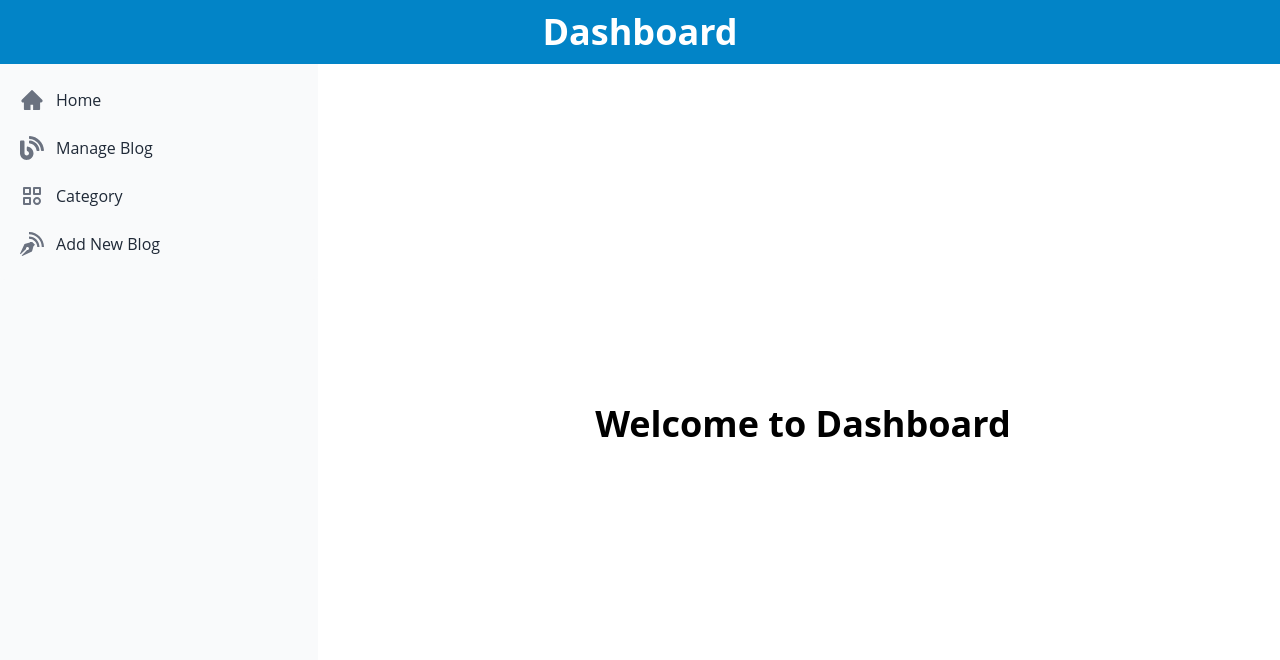
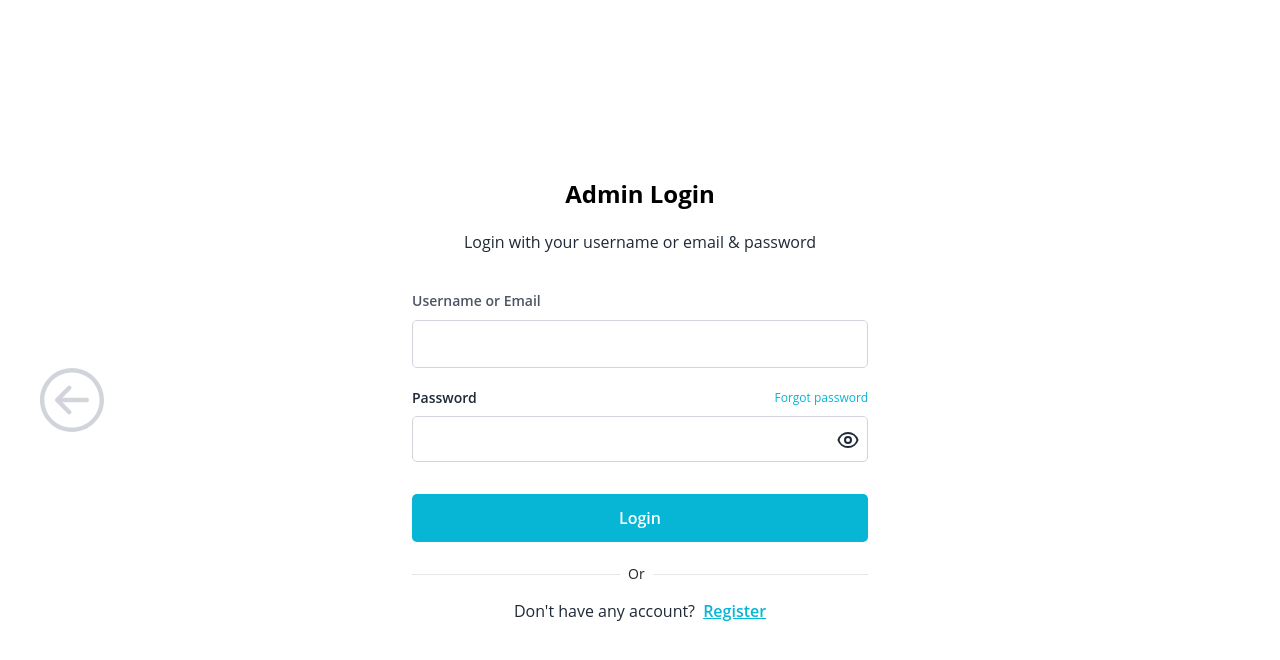
Before and after one commit to shamim-42/SoftwareEngineerPortfolio-NextjsFrontend, a Next.js app: page /dashboard in a window 1280 px wide. Shown: the top 660 px of the page. Built offline with nearby package versions, Linux system fonts and the light colour scheme; no server answers; what little-state-machine would draw is missing.

Commit message:
Admin login for Dashboard

```diff
--- a/pages/dashboard/index.tsx
+++ b/pages/dashboard/index.tsx
@@ -10,4 +10,6 @@ const Dashboard = () => {
   );
 };
 
+Dashboard.authenticationRequired = true;
+
 export default Dashboard;
--- a/pages/dashboard/manage.tsx
+++ b/pages/dashboard/manage.tsx
@@ -16,6 +16,7 @@ const ManageBlog = (props: { dehydratedState: { queries: any[] } }) => {
 
   const deleteBlog = (id: number) => {
     client.blogData.deleteBlog(id).then((res: any) => {
+      console.log(res);
       if (res?.data) {
         toast.success('Blog Deleted Successfully!', {
           position: 'top-center',
@@ -32,6 +33,8 @@ const ManageBlog = (props: { dehydratedState: { queries: any[] } }) => {
           const blogs = prev.filter((blog: { id: number }) => blog.id !== id);
           return blogs;
         });
+      } else if (res?.error) {
+        console.log(res?.error);
       }
     });
   };
--- a/pages/profile.tsx
+++ b/pages/profile.tsx
@@ -2,17 +2,17 @@ import HomeLayout from '@/components/layouts/_home';
 import SectionBlock from '@/components/ui/section-block';
 import type { NextPage } from 'next';
 
-
 const Profile: NextPage = () => {
   return (
     <SectionBlock>
-        <h1 className="mt-3 text-center">Profile Page</h1>
+      <h1 className="mt-3 text-center">Profile Page</h1>
     </SectionBlock>
   );
 };
+
 Profile.authenticationRequired = true;
 
-Profile.getLayout = function getLayout(page:React.ReactElement) {
+Profile.getLayout = function getLayout(page: React.ReactElement) {
   return <HomeLayout settingsData={null}>{page}</HomeLayout>;
 };
 
--- a/src/components/auth/login-form.tsx
+++ b/src/components/auth/login-form.tsx
@@ -1,29 +1,27 @@
-import { FacebookIcon } from '@/components/icons/facebook';
-import { GoogleIcon } from '@/components/icons/google';
 import Alert from '@/components/ui/alert';
 import Button from '@/components/ui/button';
 import { Form } from '@/components/ui/forms/form';
 import Input from '@/components/ui/forms/input';
 import PasswordInput from '@/components/ui/forms/password-input';
-import Logo from '@/components/ui/logo';
 import { useModalAction } from '@/components/ui/modal/modal.context';
 import { useLogin } from '@/rest/user';
 import type { LoginUserInput } from '@/types';
 import * as yup from 'yup';
 
 const loginFormSchema = yup.object().shape({
-  email: yup
+  identifier: yup
     .string()
     .required('You must need to provide your username or email address'),
   password: yup.string().required('Password is Required!'),
 });
+
 function LoginForm() {
   const { openModal } = useModalAction();
   const { mutate: login, isLoading, serverError, setServerError } = useLogin();
 
-  function onSubmit({ email, password }: LoginUserInput) {
+  function onSubmit({ identifier, password }: LoginUserInput) {
     login({
-      email,
+      identifier,
       password,
     });
   }
@@ -45,11 +43,11 @@ function LoginForm() {
           <>
             <Input
               label="Username or Email"
-              {...register('email')}
+              {...register('identifier')}
               type="text"
               variant="outline"
               className="mb-5"
-              error={errors.email?.message!}
+              error={errors.identifier?.message!}
             />
             <PasswordInput
               label="Password"
@@ -78,41 +76,7 @@ function LoginForm() {
           Or
         </span>
       </div>
-      <div className="mt-2 grid grid-cols-1 gap-4">
-        <div className="flex items-center justify-between gap-2">
-          <Button
-            className="!bg-social-google !text-light hover:!bg-social-google-hover"
-            disabled={isLoading}
-            onClick={() => {
-              // before uncomment this, I recommend you to read the documentation first from
-              // https://next-auth.js.org/getting-started/example
-              // also need to register and verify your app to google more details will be available::
-              // https://console.cloud.google.com/getting-started
-              // signIn('google');
-            }}
-          >
-            <GoogleIcon className="mr-2 h-4 w-4" />
-            Login with Google
-          </Button>
-          <Button
-            className="!bg-social-facebook !text-light hover:!bg-social-facebook-hover"
-            disabled={isLoading}
-            onClick={() => {
-              // before uncomment this, I recommend you to read the documentation first from
-              // https://next-auth.js.org/getting-started/example
-              // also need to register and verify your app to Facebook more details will be available::
-              // https://developers.facebook.com/apps/
-              // signIn('facebook');
-            }}
-          >
-            <FacebookIcon className="mr-2 h-4 w-4" />
-            Login with Facebook
-          </Button>
-        </div>
-      </div>
-      <div className="relative mt-6 mb-4 flex flex-col items-center justify-center text-sm text-heading sm:mt-8">
-        <hr className="w-full" />
-      </div>
+
       <div className="text-center text-sm text-body sm:text-base">
         Don't have any account?{' '}
         <button
@@ -130,7 +94,7 @@ export default function LoginView() {
   return (
     <div className="flex h-full min-h-screen w-screen flex-col justify-center bg-light py-6 px-5 sm:p-8 md:h-auto md:min-h-0 md:max-w-[520px] md:rounded-xl">
       <div className="flex justify-center">
-        <Logo />
+        <h2 className="text-2xl font-bold">Admin Login</h2>
       </div>
       <p className="mt-4 mb-8 text-center text-sm text-body sm:mt-5 sm:mb-10 md:text-base">
         Login with your username or email &amp; password
--- a/src/components/layouts/dasboard-layout.tsx
+++ b/src/components/layouts/dasboard-layout.tsx
@@ -1,10 +1,36 @@
+import { useToken } from '@/lib/hooks/use-token';
+import { authorizationAtom } from '@/store/authorization-atom';
+import { useAtom } from 'jotai';
+import { useRouter } from 'next/router';
 import { AiFillHome } from 'react-icons/ai';
 import { BiCategory } from 'react-icons/bi';
 import { FaBlog } from 'react-icons/fa';
+import { FiLogOut } from 'react-icons/fi';
 import { ImBlog } from 'react-icons/im';
+import { toast } from 'react-toastify';
 import Link from '../ui/link';
 
 export default function DashboardLayout({ children }: React.PropsWithChildren) {
+  const router = useRouter();
+  const { setToken } = useToken();
+  const [_, setAuthorized] = useAtom(authorizationAtom);
+
+  const onClickLogout = () => {
+    setToken('');
+    setAuthorized(false);
+    toast.success('Logout Successfully!', {
+      position: 'top-center',
+      autoClose: 5000,
+      hideProgressBar: false,
+      closeOnClick: true,
+      pauseOnHover: true,
+      draggable: true,
+      progress: undefined,
+      theme: 'colored',
+    });
+    router.push('/');
+  };
+
   return (
     <div className="h-screen w-full">
       <h1 className="bg-sky-600 py-3 text-center text-4xl font-bold text-white">
@@ -53,6 +79,15 @@ export default function DashboardLayout({ children }: React.PropsWithChildren) {
                   <span className="ml-3">Add New Blog</span>
                 </Link>
               </li>
+              <li>
+                <button
+                  onClick={onClickLogout}
+                  className="flex items-center rounded-lg p-2 text-base font-normal text-gray-900 hover:bg-gray-100"
+                >
+                  <FiLogOut className="h-6 w-6 text-gray-500 transition duration-75 group-hover:text-gray-900" />
+                  <span className="ml-3">Logout</span>
+                </button>
+              </li>
             </ul>
           </div>
         </aside>
--- a/src/lib/hooks/use-token.ts
+++ b/src/lib/hooks/use-token.ts
@@ -1,9 +1,9 @@
+import { AUTH_TOKEN_KEY } from '@/lib/constants';
 import Cookies from 'js-cookie';
-import { AUTH_TOKEN_KEY } from '@/lib/constants';
 export function useToken() {
   return {
     setToken(token: string) {
-      Cookies.set(AUTH_TOKEN_KEY, token, { expires: 1 }); // expires in 24 hours
+      Cookies.set(AUTH_TOKEN_KEY, token, { expires: 7 }); // expires in 24 hours
     },
     getToken() {
       return Cookies.get(AUTH_TOKEN_KEY);
--- a/src/lib/private-route.tsx
+++ b/src/lib/private-route.tsx
@@ -1,36 +1,35 @@
+import LoginView from '@/components/auth/login-form';
+import { BackArrowRound } from '@/components/icons/back-arrow-round';
+import { useUser } from '@/rest/user';
 import { useRouter } from 'next/router';
-import { BackArrowRound } from '@/components/icons/back-arrow-round';
-import LoginView from '@/components/auth/login-form';
-import { useUser } from '@/rest/user';
 
 const PrivateRoute: React.FC = ({ children }) => {
   const router = useRouter();
-  const { me, isAuthorized } = useUser();
+  const { isAuthorized } = useUser();
 
-  const isUser = !!me;
-  if (!isUser && !isAuthorized) {
+  if (!isAuthorized) {
     return (
-      <div className="relative flex justify-center w-full min-h-screen py-5 md:py-8">
+      <div className="relative flex min-h-screen w-full justify-center py-5 md:py-8">
         <button
-          className="absolute flex items-center justify-center w-8 h-8 text-gray-200 transition-colors md:w-16 md:h-16 top-5 md:top-1/2 left-5 md:left-10 md:-mt-8 md:text-gray-300 hover:text-gray-400"
+          className="absolute top-5 left-5 flex h-8 w-8 items-center justify-center text-gray-200 transition-colors hover:text-gray-400 md:top-1/2 md:left-10 md:-mt-8 md:h-16 md:w-16 md:text-gray-300"
           onClick={router.back}
         >
-          <BackArrowRound  />
+          <BackArrowRound />
         </button>
-        <div className="flex flex-col my-auto">
+        <div className="my-auto flex flex-col">
           <LoginView />
         </div>
       </div>
     );
   }
-  if (isUser && isAuthorized) {
+  if (isAuthorized) {
     return <>{children}</>;
   }
 
   // Session is being fetched, or no user.
   // If no user, useEffect() will redirect.
   // add your custom loader here, Please note, This loader will be applied as global loader
-  return <p >Loading......</p>;
+  return <p>Loading......</p>;
 };
 
 export default PrivateRoute;
--- a/src/rest/client/api-endpoints.ts
+++ b/src/rest/client/api-endpoints.ts
@@ -2,7 +2,7 @@
 export const API_ENDPOINTS = {
   USERS: '/users',
   USERS_ME: '/me',
-  USERS_LOGIN: '/token',
+  USERS_LOGIN: '/auth/local',
   USERS_REGISTER: '/register',
   USERS_FORGOT_PASSWORD: '/forget-password',
   USERS_VERIFY_FORGOT_PASSWORD_TOKEN: '/verify-forget-password-token',
--- a/src/rest/client/http-client.ts
+++ b/src/rest/client/http-client.ts
@@ -11,6 +11,7 @@ const Axios = axios.create({
     'Content-Type': 'application/json',
   },
 });
+
 // Change request data/error here
 Axios.interceptors.request.use((config) => {
   const token = Cookies.get(AUTH_TOKEN_KEY);
--- a/src/rest/client/index.ts
+++ b/src/rest/client/index.ts
@@ -19,7 +19,7 @@ class Client {
   users = {
     me: () => HttpClient.get<User>(API_ENDPOINTS.USERS_ME),
     login: (input: LoginUserInput) =>
-      HttpClient.post<AuthResponse>(API_ENDPOINTS.USERS_LOGIN, input),
+      HttpClient.post(API_ENDPOINTS.USERS_LOGIN, input),
     socialLogin: (input: SocialLoginInputType) =>
       HttpClient.post<AuthResponse>(API_ENDPOINTS.SOCIAL_LOGIN, input),
     register: (input: RegisterUserInput) =>
--- a/src/rest/user.ts
+++ b/src/rest/user.ts
@@ -38,11 +38,11 @@ export function useLogin() {
 
   const { mutate, isLoading } = useMutation(client.users.login, {
     onSuccess: (data) => {
-      if (!data.token) {
+      if (!data.jwt) {
         setServerError('The credentials was wrong!');
         return;
       }
-      setToken(data.token);
+      setToken(data.jwt);
       setAuthorized(true);
       closeModal();
     },
@@ -107,6 +107,7 @@ export function useRegister() {
 
   return { mutate, isLoading, formError, setFormError };
 }
+
 export function useLogout() {
   const queryClient = useQueryClient();
   const { setToken } = useToken();
@@ -117,13 +118,13 @@ export function useLogout() {
       if (data) {
         setToken('');
         setAuthorized(false);
-        queryClient.refetchQueries(API_ENDPOINTS.USERS_ME);
       }
     },
     onSettled: () => {
       queryClient.clear();
     },
   });
+
   function handleLogout() {
     socialLoginSignOut({ redirect: false });
     signOut();
```
Also changed, not shown: src/types/index.ts (+2 -6 lines).
